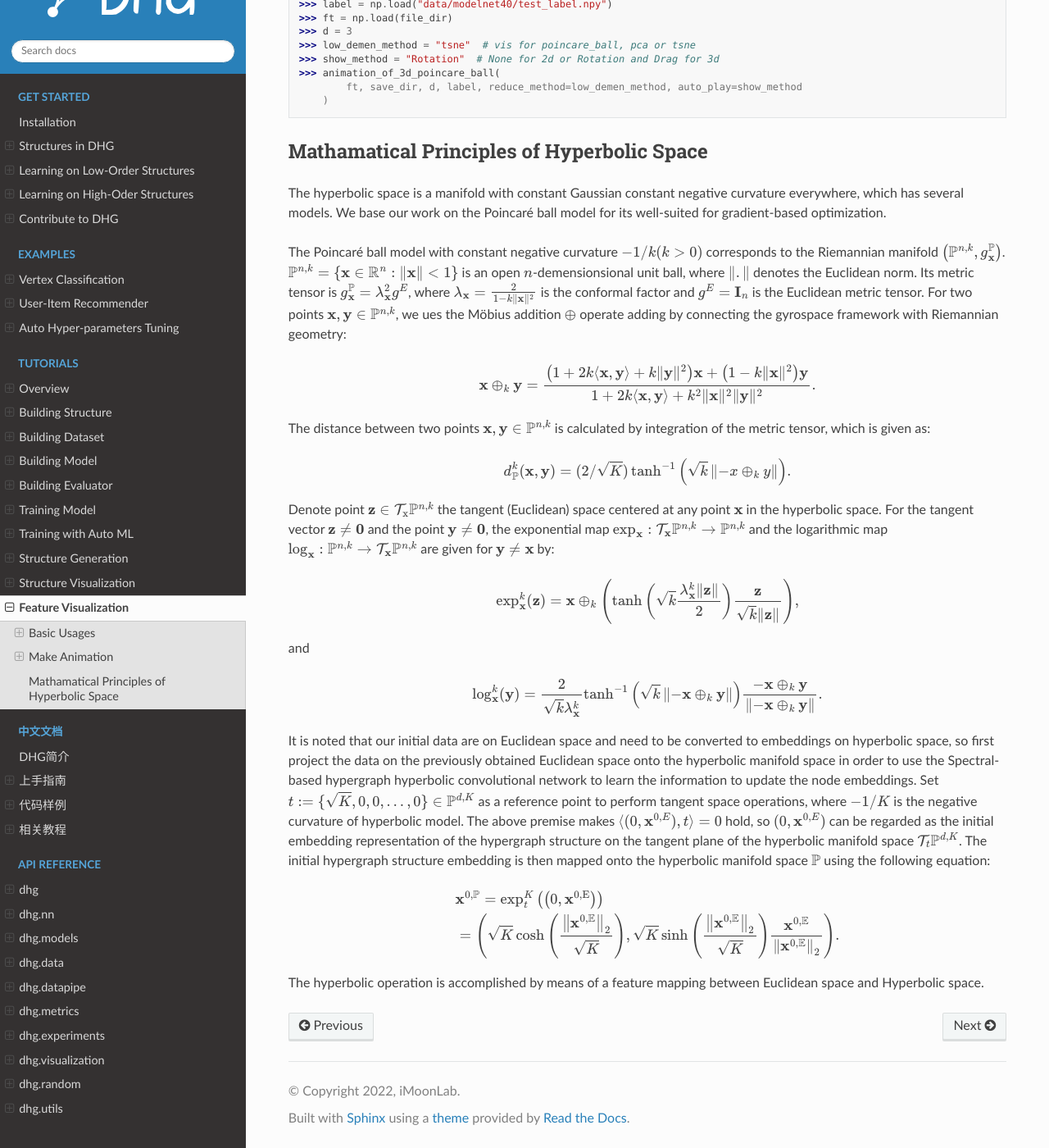
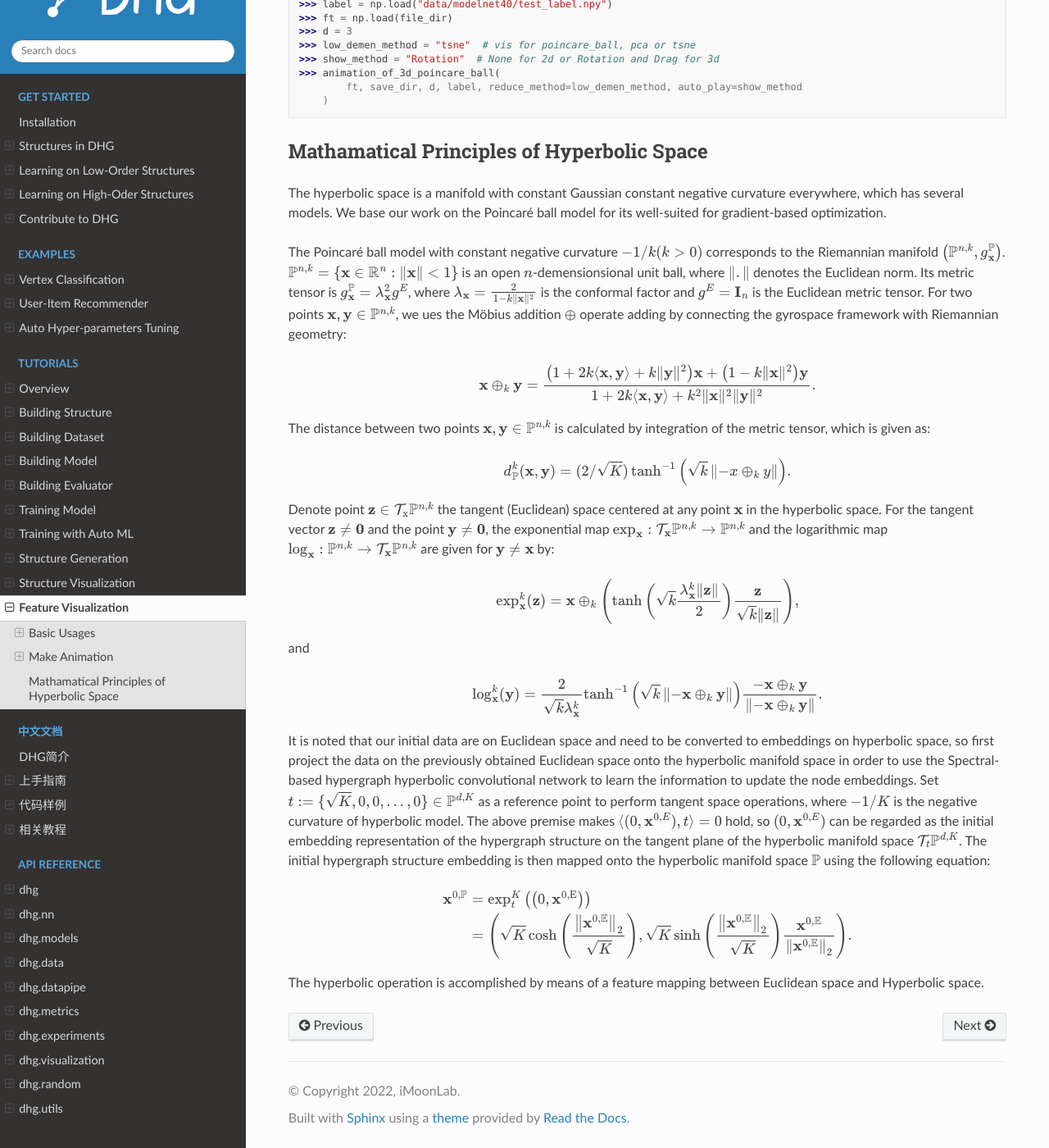
Before and after one commit to iMoonLab/DeepHypergraph, a Sphinx documentation site: the page built from docs/source/tutorial/vis_feature.rst, in a window 1280 px wide and 1400 px high, scrolled down 2453 px. Shown: the whole window at 82% size. Built offline with Sphinx 7.4.7 and the Read the Docs theme 2.0.0, drawn with Linux system fonts in a browser that asks for light colours.

Commit message:
update doc

```diff
--- a/docs/source/api/utils.rst
+++ b/docs/source/api/utils.rst
@@ -36,6 +36,10 @@
 
 .. autofunction:: dhg.utils.adj_list_to_edge_list
 
+Sparse Operations
+-------------------------
+
+.. autofunction:: dhg.utils.sparse_dropout
 
 Dataset Wrapers
 -----------------------
--- a/docs/source/tutorial/vis_feature.rst
+++ b/docs/source/tutorial/vis_feature.rst
@@ -145,7 +145,6 @@
 .. math::
 
     d_{\mathbb{P}}^{k} (\mathbf{x}, \mathbf{y}) = (2 / \sqrt{K}) \tanh ^{-1}\left(\sqrt{k}\left\|-x \oplus_{k} y\right\|\right) .
-        % \operatorname{arcosh} \left(1+2 \frac{\|\mathbf{x}-\mathbf{y}\|^{2}}{ \left(1- \|\mathbf{x}\|^{2} \right) \left(1- \|\mathbf{y}\|^{2} \right)} \right)
 
 
 Denote point :math:`\mathbf{z} \in \mathcal{T}_{\mathrm{x}} \mathbb{P}^{n,k}` the tangent (Euclidean) space centered at any point :math:`\mathbf{x}` in the hyperbolic space.
@@ -156,14 +155,12 @@
 
 .. math::
 
-    % \exp_{\mathbf{x}} (\mathbf{v}) = \mathbf{x} \oplus \left( \tanh \left(\frac{\lambda_{\mathbf{x}} \|\mathbf{v}\|}{2} \right) \frac{\mathbf{v}} {\|\mathbf{v}\|} \right)
-        \exp _{\mathbf{x}}^{k}(\mathbf{z})=\mathbf{x} \oplus_{k}\left(\tanh \left(\sqrt{k} \frac{\lambda_{\mathbf{x}}^{k}\|\mathbf{z}\|}{2}\right) \frac{\mathbf{z}}{\sqrt{k}\|\mathbf{z}\|}\right),
+    \exp _{\mathbf{x}}^{k}(\mathbf{z})=\mathbf{x} \oplus_{k}\left(\tanh \left(\sqrt{k} \frac{\lambda_{\mathbf{x}}^{k}\|\mathbf{z}\|}{2}\right) \frac{\mathbf{z}}{\sqrt{k}\|\mathbf{z}\|}\right),
 
 and
 
 .. math::
 
-    % \log_{\mathbf{x}} (\mathbf{y}) = \frac{2} {\lambda_{\mathbf{x}}} \operatorname{arctanh}(\|-\mathbf{x} \oplus \mathbf{y}\|) \frac{-\mathbf{x} \oplus \mathbf{y}}{\|-\mathbf{x} \oplus \mathbf{y}\|}
     \log _{\mathbf{x}}^{k}(\mathbf{y})=\frac{2}{\sqrt{k} \lambda_{\mathbf{x}}^{k}} \tanh ^{-1}\left(\sqrt{k}\left\|-\mathbf{x} \oplus_{k} \mathbf{y}\right\|\right) \frac{-\mathbf{x} \oplus_{k} \mathbf{y}}{\left\|-\mathbf{x} \oplus_{k} \mathbf{y}\right\|} .
 
 It is noted that our initial data are on Euclidean space and need to be converted to embeddings on hyperbolic space, so first project the data on the previously obtained Euclidean space onto the hyperbolic manifold space
@@ -177,7 +174,7 @@
 
 .. math::
 
-    &\mathbf{x}^{0, \mathbb{P}} =\exp _{t}^{K}\left(\left(0, \mathbf{x}^{0, \mathrm{E}}\right)\right) \\
+    \mathbf{x}^{0, \mathbb{P}} &=\exp _{t}^{K}\left(\left(0, \mathbf{x}^{0, \mathrm{E}}\right)\right) \\
     &=\left(\sqrt{K} \cosh \left(\frac{\left\|\mathbf{x}^{0, \mathbb{E}}\right\|_{2}}{\sqrt{K}}\right),
     \sqrt{K} \sinh \left(\frac{\left\|\mathbf{x}^{0, \mathbb{E}}\right\|_{2}}{\sqrt{K}}\right) \frac{\mathbf{x}^{0, \mathbb{E}}}{\left\|\mathbf{x}^{0, \mathbb{E}}\right\|_{2}}\right).
 
```
